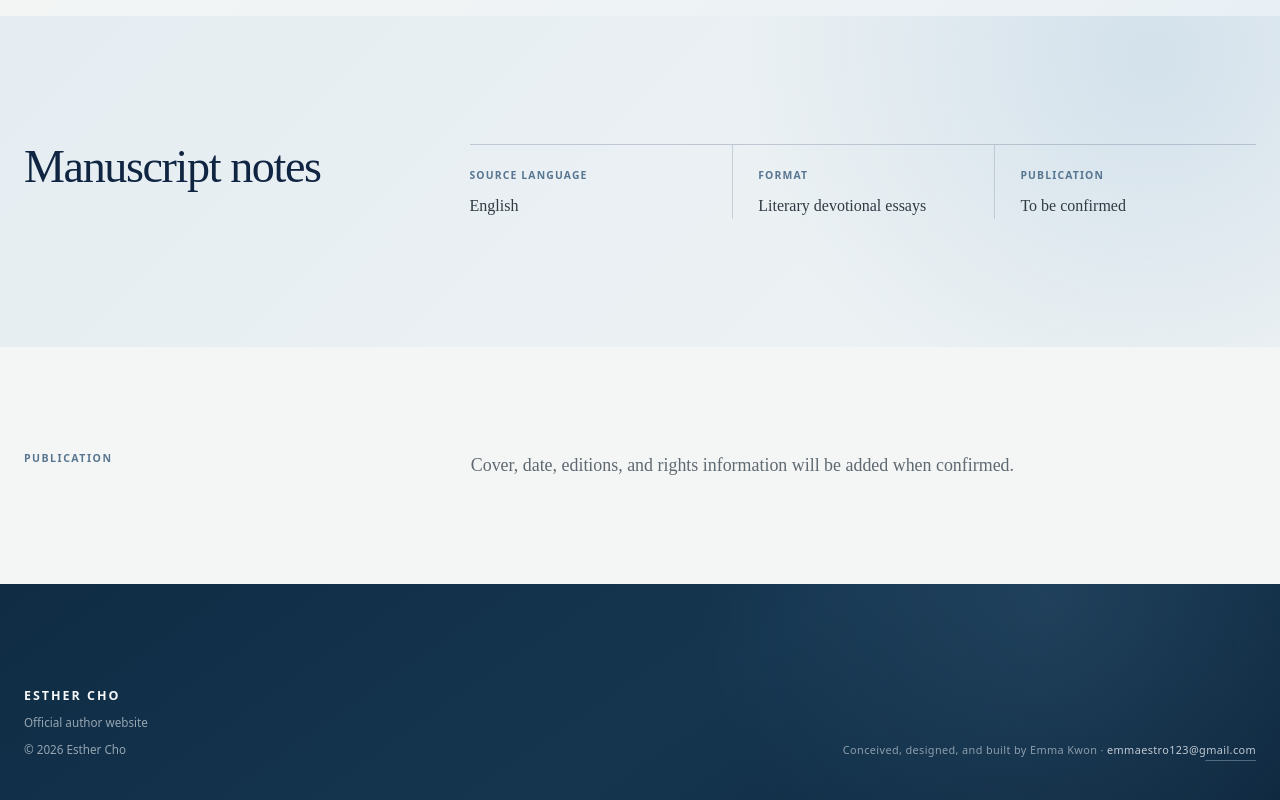
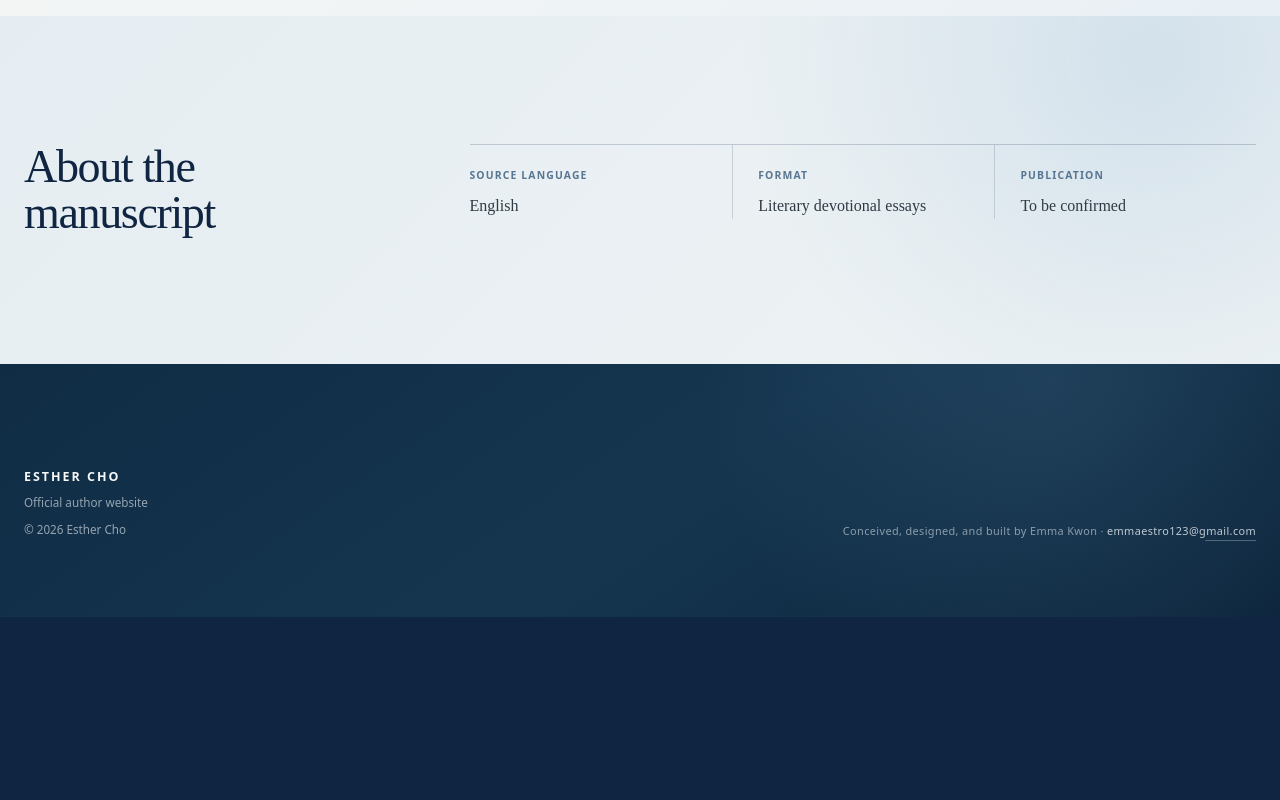
Before and after one commit to k-mama/esthercho, a Next.js app: page /books in a window 1280 px wide. Shown: the part 2299-3099 px from the top of the page. After the commit the page ends 2916 px from the top, so only its background shows below. Built offline with nearby package versions, Linux system fonts and the light colour scheme.

Commit message:
edit: remove unconfirmed publication placeholder

```diff
--- a/src/app/books/page.tsx
+++ b/src/app/books/page.tsx
@@ -68,7 +68,7 @@ export default function BooksPage() {
       <section className={styles.detailsSection} aria-labelledby="project-notes-title">
         <div className={`container ${styles.detailsInner}`}>
           <h2 id="project-notes-title" className={styles.detailsHeading}>
-            Manuscript notes
+            About the manuscript
           </h2>
           <dl className={styles.projectFacts}>
             {facts.map((item) => (
@@ -80,13 +80,6 @@ export default function BooksPage() {
           </dl>
         </div>
       </section>
-
-      <section className={styles.note}>
-        <div className={`container ${styles.noteInner}`}>
-          <p className={styles.noteLabel}>PUBLICATION</p>
-          <p>Cover, date, editions, and rights information will be added when confirmed.</p>
-        </div>
-      </section>
     </main>
   );
 }
```
